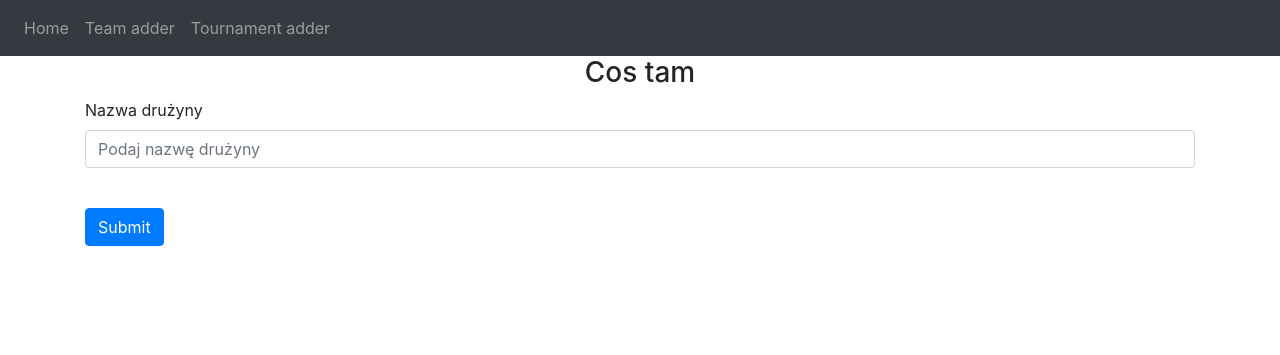
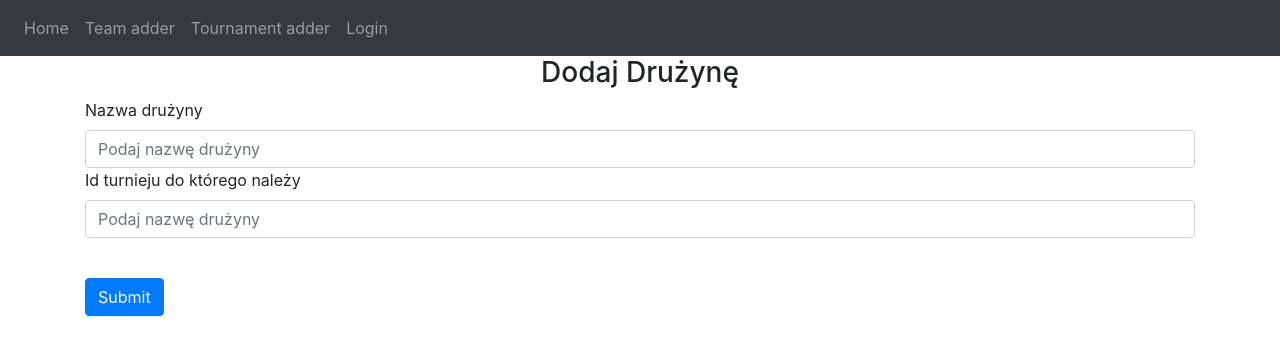
Before and after one commit to MarekAcc/Turniej_Sportowy, a Flask app: page /team in a window 1280 px wide. Shown: the top 355 px of the page. Run offline with Flask 3, Linux system fonts and the light colour scheme; some libraries are stand-ins or nearby versions.

Commit message:
dodałem podstawowe logowanie się, naprawiłem team adder

```diff
--- a/app/templates/base.html
+++ b/app/templates/base.html
@@ -46,6 +46,12 @@
                     <a class="nav-item nav-link" id="login" href="/login">Login</a>
                     <a class="nav-item nav-link" id="signUp" href="/sign-up">Sign Up</a> -->
                   </div>
+                  <div class="navbar-nav">
+                    <a class="nav-item nav-link" align ="right"  id="home" href="/login">Login</a>
+                    <!-- <a class="nav-item nav-link" id="logout" href="/logout">Logout</a>
+                    <a class="nav-item nav-link" id="login" href="/login">Login</a>
+                    <a class="nav-item nav-link" id="signUp" href="/sign-up">Sign Up</a> -->
+                  </div>
 
         </nav>
 
--- a/app/templates/create_tournament.html
+++ b/app/templates/create_tournament.html
@@ -6,7 +6,7 @@ Create tournament
 
 {% block content %}
 <form method="POST">
-    <h3 align="center">Cos tam</h3>
+    <h3 align="center">Utwórz nowy turniej</h3>
     <div class="form-group">
         <label for="name">Nazwa turnieju</label>
         <input type="text" class="form-control" id="tournamentName" name="tournamentName" placeholder="Podaj nazwę turnieju">
--- a/app/templates/home.html
+++ b/app/templates/home.html
@@ -3,12 +3,6 @@
 {% block title %}
 Changed
 {% endblock %}
-{% comment %} na środku tutaj mają się wyświetlać ostatnie 3 mecze dla każdej ligi, wynik meczu i miejsce w rankingu/ilosc wygranych każdej drużyny {% endcomment %}
-{% comment %}  Po lewej tabelka z wszystkimi ligami gdzie po kliknięciu przenosisz się do leaderboardu danej ligi, można zrobić tutaj że przenosi do tej samej strony ale z innym wybranym filtrem sortowania{% endcomment %}
-{% comment %} na górze w prawym rogu przycisk login który sprawi że pojawi się okienko na z=3(po prostu nad wszystkim) reszta się zaciemni lekko  {% endcomment %}
-{% comment %} obok loginu ikonka lupy, po kliknięciu przenosi do strony z możliwością wyszukania drużyny/gracza {% endcomment %}
-{% comment %} strona drużyny: po wejściu na nią widać ostatni mecz i wynik, zakładka wyniki która wyświetli mecze dla danej drużyny, zakładka mecze: pokaże zbliżające się mecze dla druzyny, zakładka skład: wyświetli zawodników i ich staty {% endcomment %}
-{% comment %} Strona Zawodnika: Wyświetli statystyki, wiek, przynależność do drużyny, ostatnie mecze w których brał udział {% endcomment %}
 
 {% block content %}
 Kontencik
--- a/app/templates/register_team.html
+++ b/app/templates/register_team.html
@@ -6,10 +6,12 @@ Create team
 
 {% block content %}
 <form method="POST">
-    <h3 align="center">Cos tam</h3>
+    <h3 align="center">Dodaj Drużynę</h3>
     <div class="form-group">
         <label for="name">Nazwa drużyny</label>
         <input type="text" class="form-control" id="name" name="name" placeholder="Podaj nazwę drużyny">
+        <label for="name">Id turnieju do którego należy</label>
+        <input type="text" class="form-control" id="tournament_id" name="tournament_id" placeholder="Podaj nazwę drużyny">
 
     </div>
 
--- a/app/views.py
+++ b/app/views.py
@@ -8,6 +8,10 @@ from .services.team import create_team
 
 views = Blueprint('views', __name__)
 
+Username_trener = 'trener'
+Password_trener = 'trener'
+Username_admin = 'admin'
+Password_admin = 'admin'
 
 @views.route('/')
 def home():
@@ -28,11 +32,24 @@ def player():
     # new_player = create_player('Marco','Reus', 29, 'active')
     return "<h1>Dodano zawodnika</h1>"
 
-@views.route('/team')
+@views.route('/team', methods=['GET','POST'])
 def team():
     if request.method == 'POST':
         name = request.form.get('name')
-        id_turnieju = request.form.get('id')
-        create_team(name,id_turnieju)
+        id_turnieju = request.form.get('tournament_id')
+        create_team(name,int(id_turnieju))
 
     return render_template("register_team.html")
+
+
+@views.route('/login', methods=['GET', 'POST'])
+def login():
+
+    if request.method == 'POST':
+        Username = request.form.get('username')
+        Password = request.form.get('password')
+        if Username == Username_trener and Password == Password_trener:
+            return render_template("trener_p.html")
+        if Username == Username_admin and Password == Password_admin:
+            return render_template("admin_p.html")
+    return render_template("login.html")
```
Also changed, not shown: app/models.py (line endings or trailing spaces).
